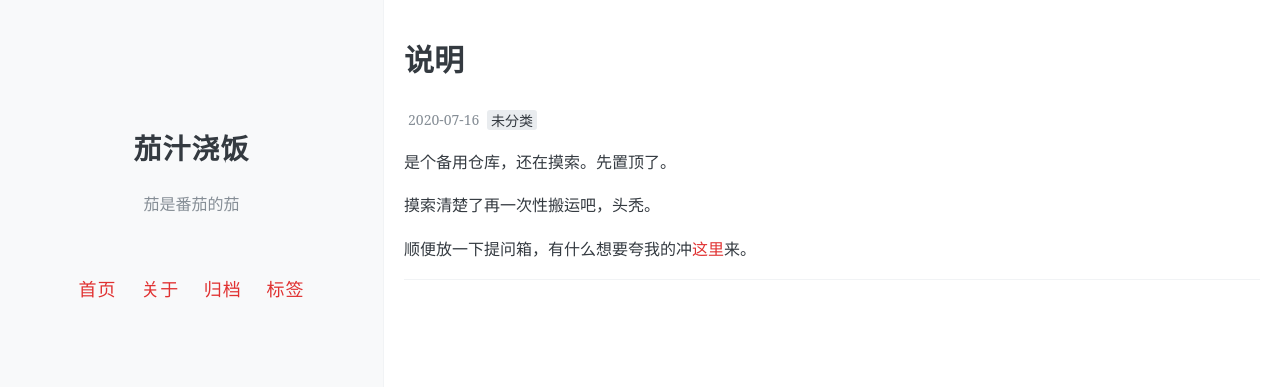
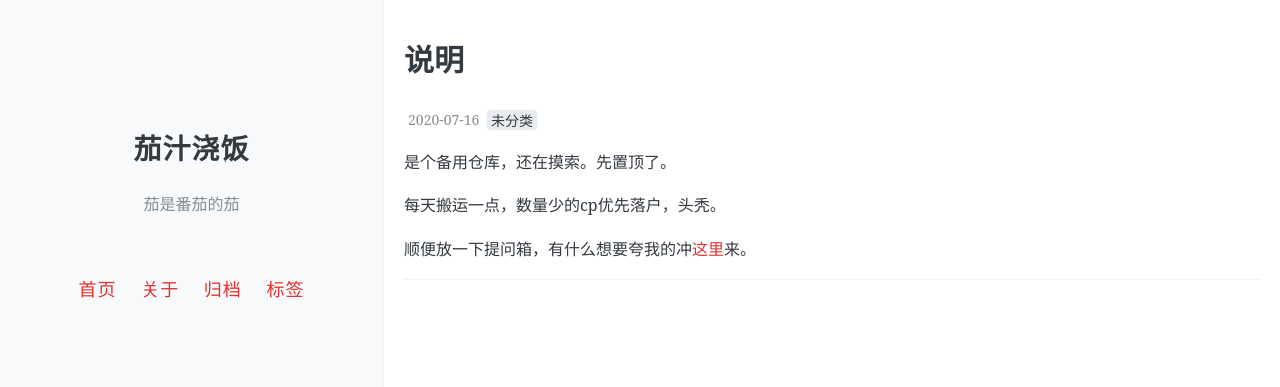
Before and after one commit to onemorebluemoon/ketchup, a Jekyll site: the page built from _posts/2020-07-16-instructions.md, in a window 1280 px wide. Shown: the top 387 px of the page. Built offline with Jekyll 4.4.1, drawn with Linux system fonts in a browser that asks for light colours; comment, search, counter and statistics services are not loaded.

Commit message:
Update 2020-07-16-instructions.md

```diff
--- a/_posts/2020-07-16-instructions.md
+++ b/_posts/2020-07-16-instructions.md
@@ -11,6 +11,6 @@ pinned: true
 
 是个备用仓库，还在摸索。先置顶了。
 
-摸索清楚了再一次性搬运吧，头秃。
+每天搬运一点，数量少的cp优先落户，头秃。
 
 顺便放一下提问箱，有什么想要夸我的冲[这里](http://www.popiask.cn/HIc3DE)来。
```
